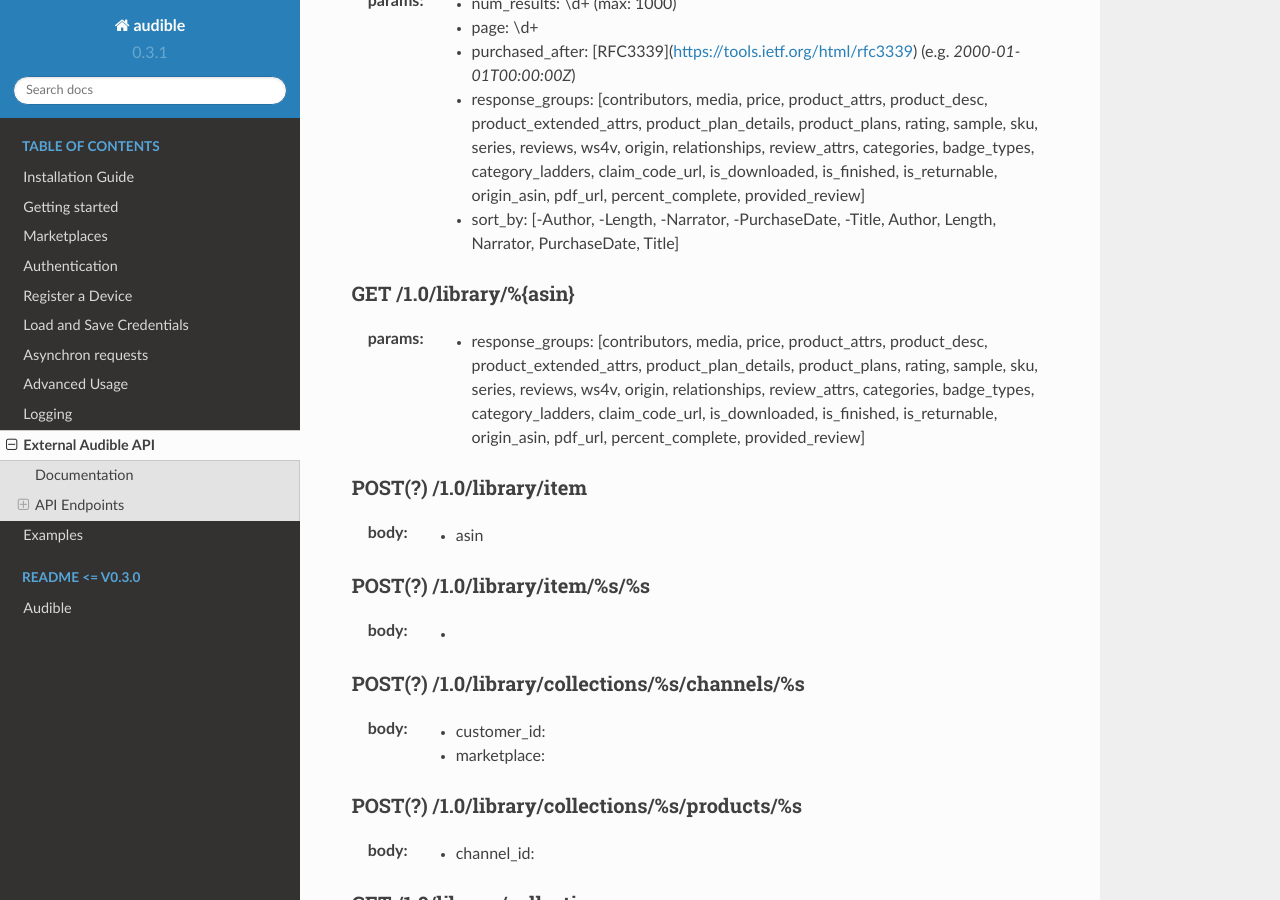
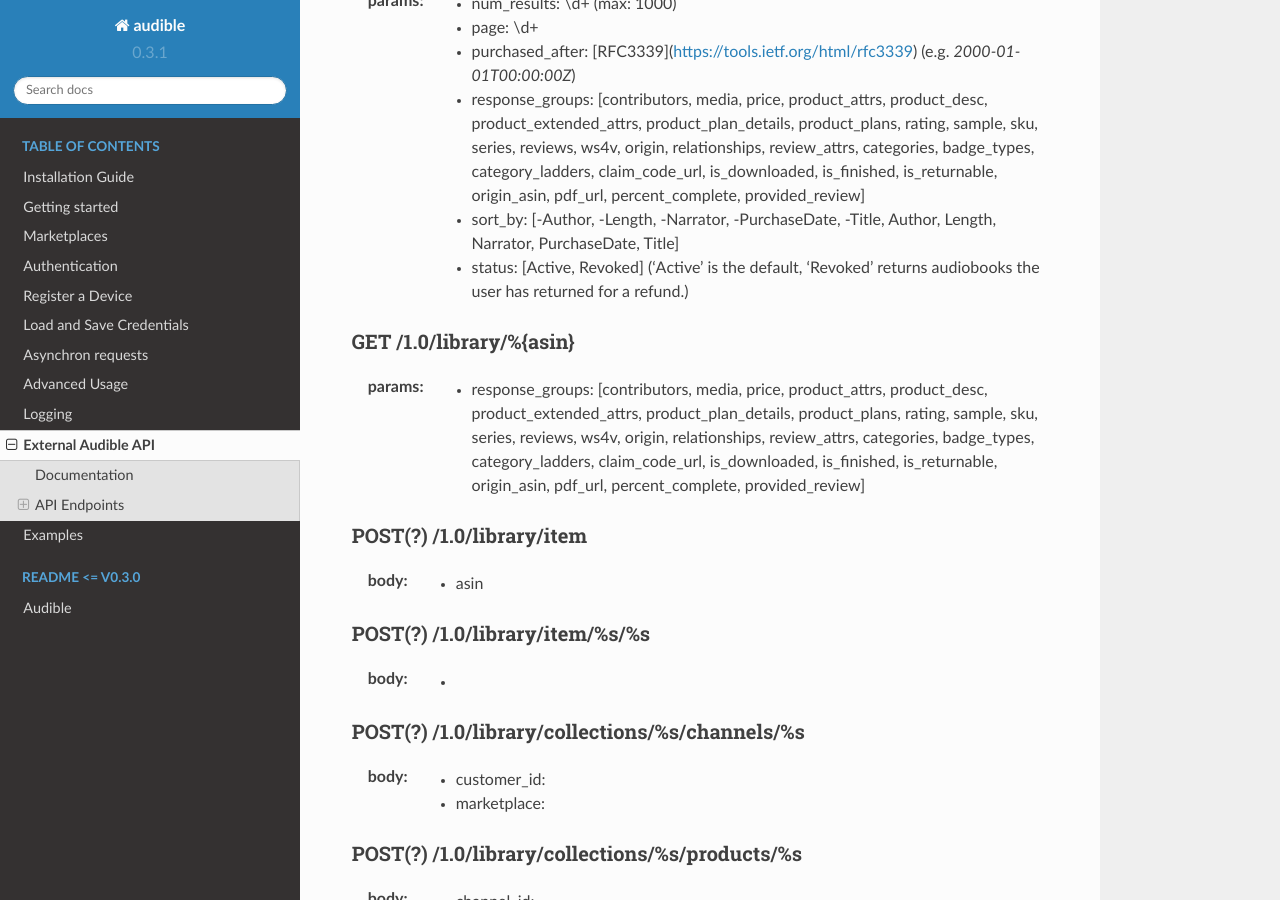
Before and after one commit to mkb79/Audible, a Sphinx documentation site: the page built from docs/source/misc/external_api.rst, in a window 1280 px wide and 900 px high, scrolled down 1229 px. Built offline with Sphinx 7.4.7 and the Read the Docs theme 2.0.0, drawn with Linux system fonts in a browser that asks for light colours.

Commit message:
'Status' param in library endpoint
Specifying 'status' in the call to '1.0/library' allows retrieving audiobooks that have been returned

```diff
--- a/docs/source/misc/external_api.rst
+++ b/docs/source/misc/external_api.rst
@@ -65,6 +65,7 @@
    - purchased_after: [RFC3339](https://tools.ietf.org/html/rfc3339) (e.g. `2000-01-01T00:00:00Z`)
    - response_groups: [contributors, media, price, product_attrs, product_desc, product_extended_attrs, product_plan_details, product_plans, rating, sample, sku, series, reviews, ws4v, origin, relationships, review_attrs, categories, badge_types, category_ladders, claim_code_url, is_downloaded, is_finished, is_returnable, origin_asin, pdf_url, percent_complete, provided_review]
    - sort_by: [-Author, -Length, -Narrator, -PurchaseDate, -Title, Author, Length, Narrator, PurchaseDate, Title]
+   - status: [Active, Revoked] ('Active' is the default, 'Revoked' returns audiobooks the user has returned for a refund.)
 
 GET /1.0/library/%{asin}
 ------------------------
```
